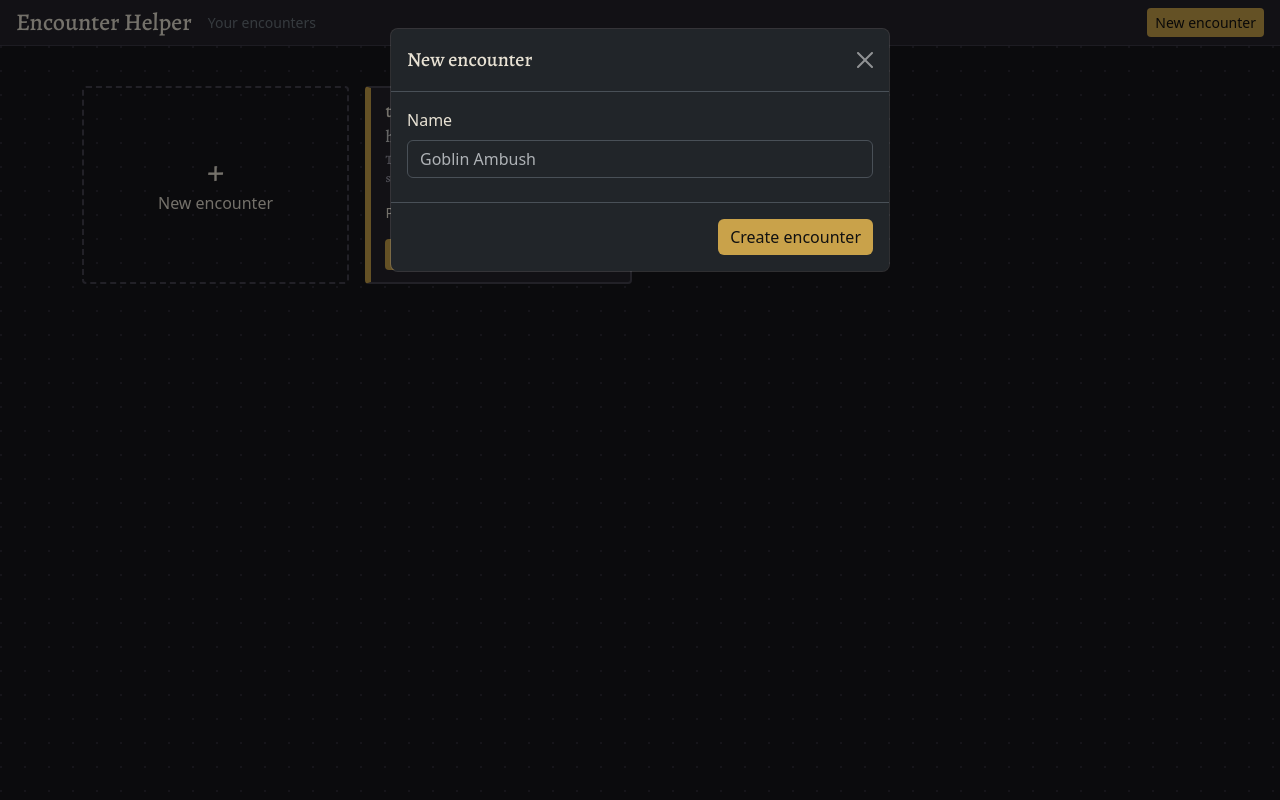
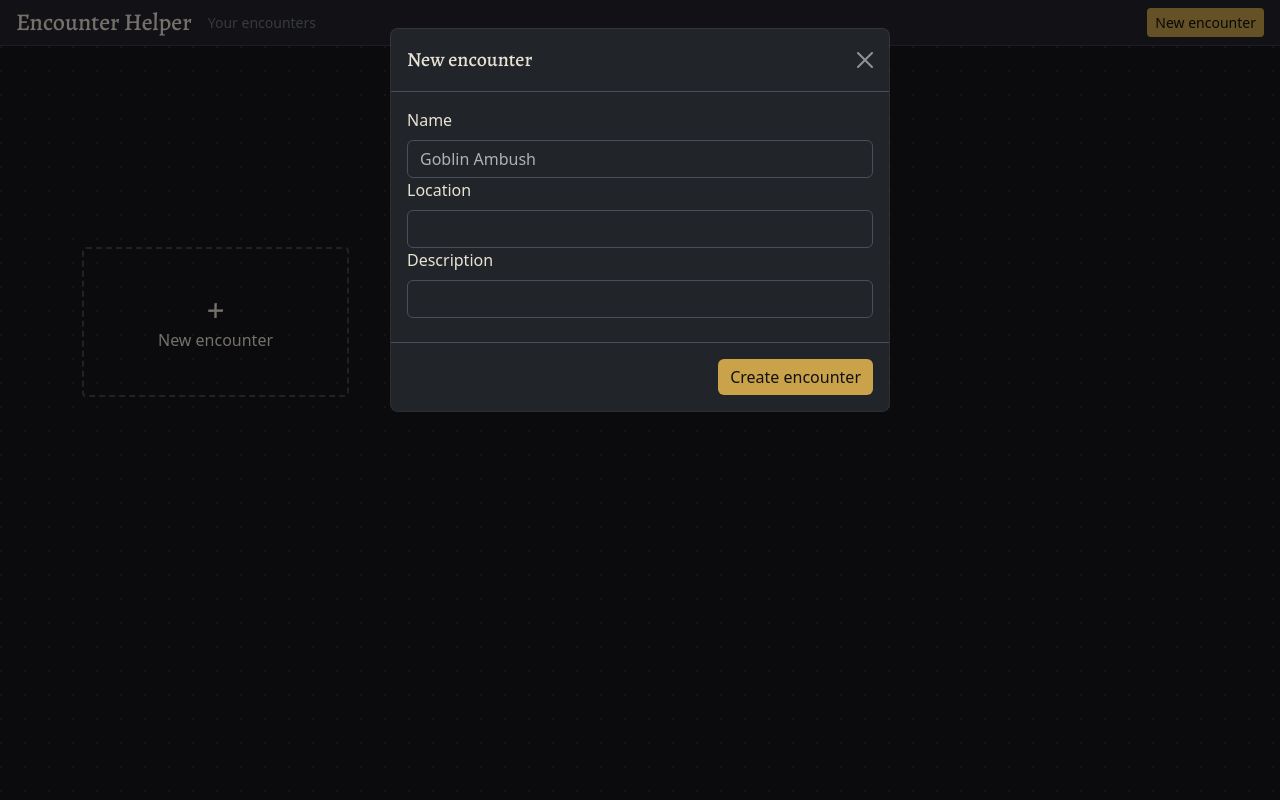
Before and after one commit to UCCS-CS4300-5300/group2-fall2026, a Django app: page / in a window 1280 px wide, after a click on "New encounter". Run offline with Django 5.2, Linux system fonts and the light colour scheme; data comes from the database, SQL or seed files in the repository; data that the repository does not hold is empty.

Commit message:
Update dashboard template to add functionality to the "New Encounter" button.

```diff
--- /dev/null
+++ b/project/core/static/core/js/dashboard.js
@@ -0,0 +1,40 @@
+const addForm = document.getElementById("createForm");
+const errorEl = document.getElementById("createError");
+
+addForm.addEventListener("submit", async (e) => {
+    e.preventDefault(); // Avoid the default behavior
+    errorEl.textContent = "";
+
+    const submitBtn = addForm.querySelector('[type="submit"]')
+    submitBtn.disabled = true;
+
+    try {
+        const res = await fetch(addForm.action, {
+            method: "POST",
+            body: new FormData(addForm),
+            headers: {"X-Requested-With": "XMLHttpRequest"},
+        })
+
+        if (!res.ok) {
+            errorEl.textContent = "Something went wrong.";
+            return;
+        }
+
+        const html = await res.text()
+
+        // success: add the new thing to the page
+        document.getElementById("encounterGrid").insertAdjacentHTML("beforeend", html);
+
+        bootstrap.Modal.getInstance(document.getElementById("createModal")).hide();
+    }
+
+    catch (err) {
+        console.log(err)
+        errorEl.textContent = "Network error. Try again.";
+    }
+
+    finally {
+        addForm.reset();
+        submitBtn.disabled = false;
+    }
+})
--- a/project/core/templates/core/dashboard.html
+++ b/project/core/templates/core/dashboard.html
@@ -66,7 +66,7 @@
         <!-- Create encounter modal -->
         <div class="modal fade" id="createModal" tabindex="-1" aria-labelledby="createModalTitle">
             <div class="modal-dialog">
-                <form class="modal-content" id="createForm" method="post" action=""">
+                <form class="modal-content" id="createForm" method="post" action="{% url 'core:add_encounter' %}">
                     {% csrf_token %}
                     <div class="modal-header">
                         <h5 class="modal-title" id="createModalTitle">New encounter</h5>
@@ -83,9 +83,24 @@
                             id="newEncounterName"
                             name="name"
                             class="form-control"
-                            maxlength="100"
+                            maxlength="120"
                             placeholder="Goblin Ambush"
                             required
+                        />
+                        <label class="form-label" for="newEncounterLocation">Location</label>
+                        <input
+                            id="newEncounterLocation"
+                            name="location"
+                            class="form-control"
+                            maxlength="120"
+                        />
+                        <label class="form-label" for="newEncounterDescription">Description</label>
+                        <input
+                            id="newEncounterDescription"
+                            name="description"
+                            class="form-control"
+                            maxlength="255"
+                            placeholder=""
                         />
                         <p id="createError" class="small text-danger mt-2 mb-0" role="alert"></p>
                     </div>
@@ -96,7 +111,7 @@
             </div>
         </div>
 
-        <!-- Delete confirmation modal (one shared modal; JS fills in the name and URL) -->
+        <!-- Delete confirmation modal -->
         <div class="modal fade" id="deleteModal" tabindex="-1" aria-labelledby="deleteModalTitle">
             <div class="modal-dialog">
                 <form class="modal-content" id="deleteForm" method="post" action="">
--- a/project/core/views.py
+++ b/project/core/views.py
@@ -230,8 +230,6 @@
 
 @require_GET
 def dashboard(request):
-    test_encounter, _ = Encounter.objects.get_or_create(name="test!", location="home", description="This is a test encounter. This is meant to be a sufficiently long description as to test the limits and boundaries of what can be done with this particular template. There is intenitionally meant to be an unreasonable amount of text here.")
-    test_encounter.refresh_from_db()
     encounters = Encounter.objects.annotate(
         player_count=Count("characters", filter=Q(characters__char_type="player")),
         enemy_count=Count("characters", filter=Q(characters__char_type="enemy")),
```
